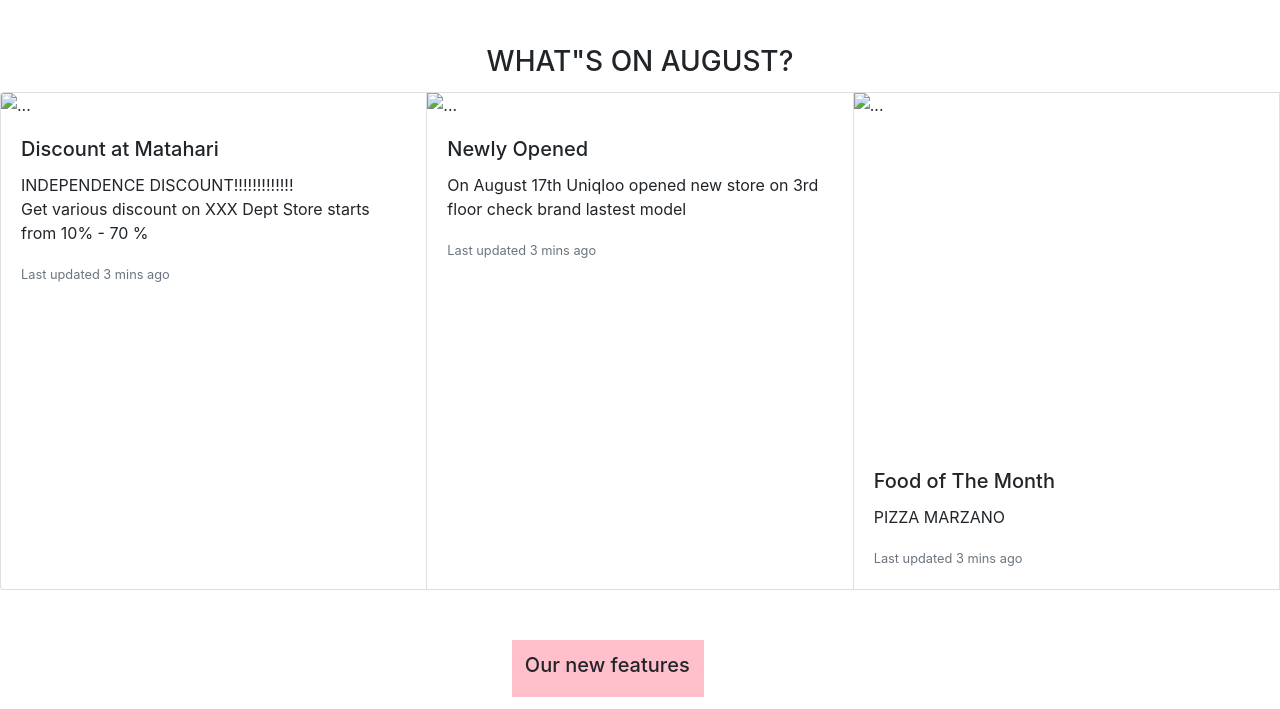
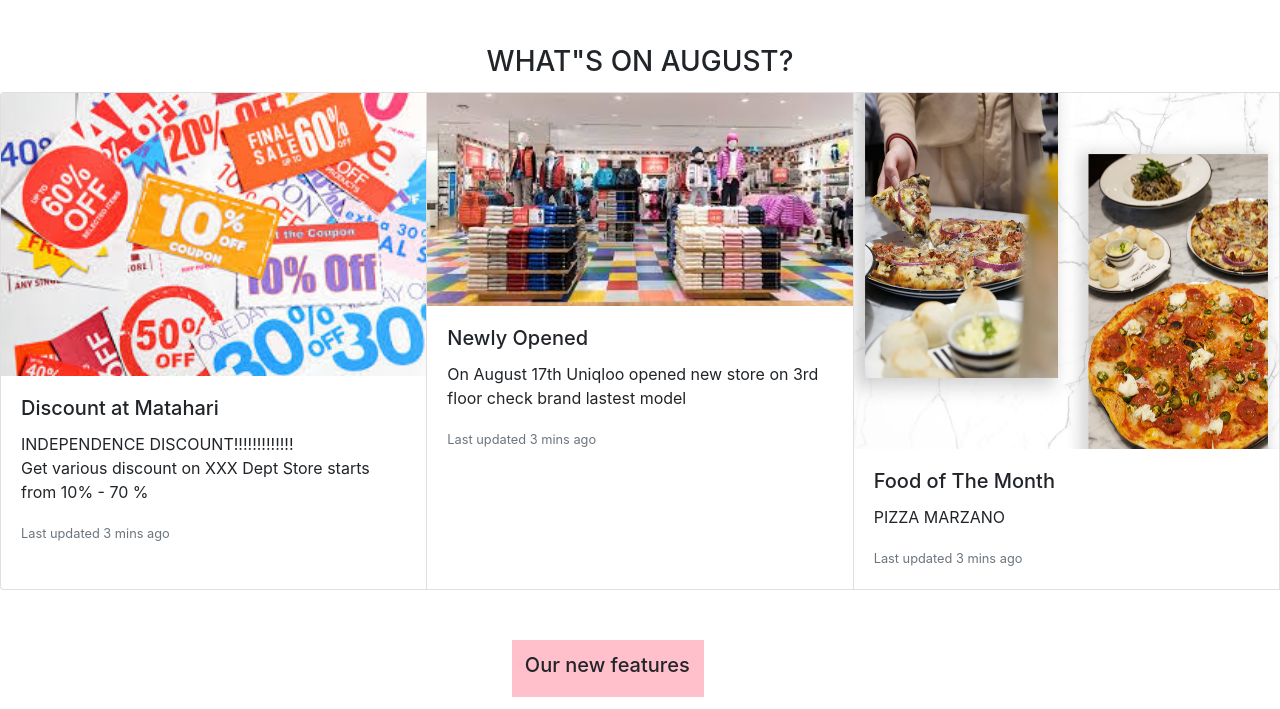
Before and after one commit to TIM-ROCKET/PROJECT-HTML-CSS-WEEK1, a plain HTML site: page index.html in a window 1280 px wide. Shown: the part 91-800 px from the top of the page. Drawn offline with nearby package versions, Linux system fonts and the light colour scheme.

Commit message:
update index

```diff
--- a/index.html
+++ b/index.html
@@ -20,7 +20,7 @@
             <table>
               <tr>
                 <td class="linkpage"><a href="#Shop">Shop</a></td>
-                <td class="linkpage"><a href="#Food">Food</a></td>
+                <td class="linkpage"><a href="./place.html">Food</a></td>
                 <td class="linkpage"><a href="#News & Events">News & Events</a></td>
                 <td class="linkpage"><a href="#location">Location</a></td>
               </tr>
@@ -39,7 +39,7 @@
             <h3 class="title3">WHAT"S ON AUGUST?</h3>
         <div class="card-group">
             <div class="card">
-              <img src="./assets/discount.jpeg" class="card-img-top" alt="...">
+              <img src="./assets/images/discount.jpeg" class="card-img-top" alt="...">
               <div class="card-body">
                 <h5 class="card-title">Discount at Matahari</h5>
                 <p class="card-text">INDEPENDENCE DISCOUNT!!!!!!!!!!!!!<br>
@@ -48,7 +48,7 @@
               </div>
             </div>
             <div class="card">
-              <img src="./assets/uniqlo2.jpeg" class="card-img-top" alt="...">
+              <img src="./assets/images/uniqlo2.jpeg" class="card-img-top" alt="...">
               <div class="card-body">
                 <h5 class="card-title">Newly Opened</h5>
                 <p class="card-text">On August 17th Uniqloo opened new store on 3rd floor check brand lastest model </p>
@@ -56,7 +56,7 @@
               </div>
             </div>
             <div class="card">
-              <img src="./assets/PIZZA-MARZANO.jpg" class="card-img-top" alt="..." width = 377 height=356>
+              <img src="./assets/images/PIZZA-MARZANO.jpg" class="card-img-top" alt="..." width = 377 height=356>
               <div class="card-body">
                 <h5 class="card-title">Food of The Month</h5>
                 <p class="card-text">PIZZA MARZANO</p>
@@ -67,7 +67,6 @@
           <div class="features">
               <h5>Our new features</h5>
           </div>
-
           </div>
     </section>
     <!-- Finish Home -->
```
